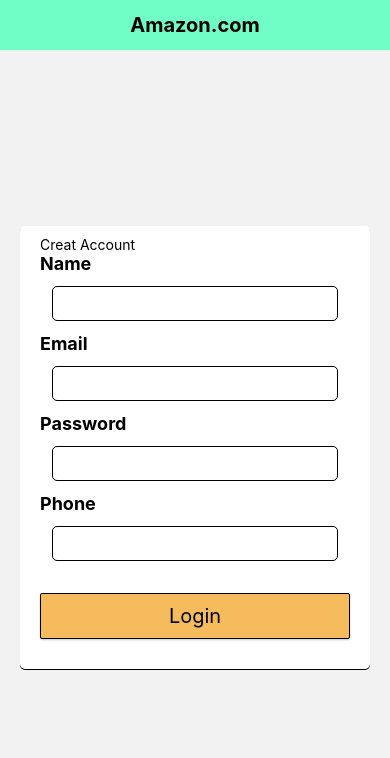
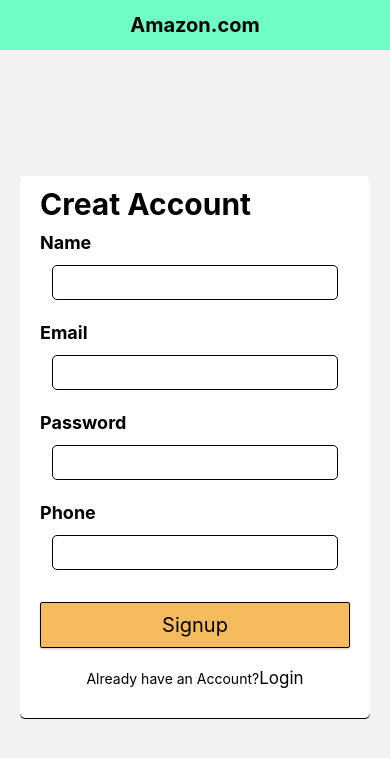
Before and after one commit to msarimhassan/Amazon-React-Native, a React Native app: screen / in a window 390 px wide. Both pictures are taken after a click on the element "Signup". Shown: the top 758 px of the page. Built offline with nearby package versions, Linux system fonts and the light colour scheme.

Commit message:
Develop Signup Form and Completed LoginScreen

```diff
--- a/src/components/Button.js
+++ b/src/components/Button.js
@@ -3,7 +3,7 @@
 
 const Button = ({text}) => {
     return <TouchableOpacity style={styles.container}>
-         <Text style={styles.btntext}>Login</Text>
+        <Text style={styles.btntext}>{text}</Text>
 </TouchableOpacity>;
 }
 
--- a/src/screens/auth/LoginForm.js
+++ b/src/screens/auth/LoginForm.js
@@ -1,8 +1,14 @@
 import React from 'react';
-import { View, StyleSheet, Text,TextInput,TouchableWithoutFeedback } from 'react-native';
-import { Colors } from '../../common';
-import { Button } from '../../components';
-const LoginForm = ({setIsActive,active}) => {
+import {
+  View,
+  StyleSheet,
+  Text,
+  TextInput,
+  TouchableWithoutFeedback,
+} from 'react-native';
+import {Colors} from '../../common';
+import {Button} from '../../components';
+const LoginForm = ({setIsActive, active}) => {
   return (
     <View style={styles.container}>
       <Text style={styles.title}>Sign-In</Text>
@@ -15,22 +21,24 @@
         <TextInput style={styles.input} />
       </View>
       <View style={{marginTop: 20}}>
-          <Button />
+        <Button text="Login" />
       </View>
       <View style={styles.info}>
         <Text>Dont have an Account?</Text>
-        <TouchableWithoutFeedback activeOpacity={0} onPress={()=>setIsActive(!active)}>
-          <Text style={{fontSize:17}}>Signup</Text>
+        <TouchableWithoutFeedback
+          activeOpacity={0}
+          onPress={() => setIsActive(!active)}>
+          <Text style={{fontSize: 17}}>Signup</Text>
         </TouchableWithoutFeedback>
       </View>
     </View>
   );
-}
+};
 
 const styles = StyleSheet.create({
   container: {
     backgroundColor: Colors.white,
-         borderRadius:5,
+    borderRadius: 5,
     paddingHorizontal: 20,
     paddingTop: 10,
     margin: 20,
@@ -48,27 +56,27 @@
     fontWeight: 'bold',
     fontSize: 18,
     color: '#000',
-      marginTop:10
+    marginTop: 10,
   },
   input: {
     height: 35,
-    marginVertical:12,
+    marginVertical: 12,
     borderWidth: 1,
     padding: 10,
-    borderRadius:5
+    borderRadius: 5,
   },
   title: {
     fontSize: 30,
     fontWeight: 'Bold',
-        color: "#000",
-    }
-    , info:{
+    color: '#000',
+  },
+  info: {
     display: 'flex',
     flexDirection: 'row',
     marginTop: 20,
     justifyContent: 'center',
-        alignItems:'center'
-    }
+    alignItems: 'center',
+  },
 });
 
 export default LoginForm;
--- a/src/screens/auth/LoginScreen.js
+++ b/src/screens/auth/LoginScreen.js
@@ -1,20 +1,20 @@
 import React, {useState} from 'react';
-import {
-  View,
-  StyleSheet,
-  ScrollView,
-} from 'react-native';
+import {View, StyleSheet, ScrollView} from 'react-native';
 
 import {Header} from '../../components';
 import LoginForm from './LoginForm';
 import SignupForm from './SignupForm';
 const LoginScreen = () => {
-    const [isactive, setIsActive] = useState(true);
+  const [isactive, setIsActive] = useState(true);
   return (
     <ScrollView contentContainerStyle={styles.container}>
       <Header />
       <View style={styles.container}>
-              {isactive ? <LoginForm setIsActive={setIsActive} active={isactive} /> : <SignupForm />}
+        {isactive ? (
+          <LoginForm setIsActive={setIsActive} active={isactive} />
+        ) : (
+          <SignupForm setIsActive={setIsActive} active={isactive} />
+        )}
       </View>
     </ScrollView>
   );
@@ -29,52 +29,3 @@
 });
 
 export default LoginScreen;
-
-{
-  /* Boxes for login and Signup */
-}
-{
-  /* <Text>Welcome</Text>
-        <View style={styles.box}>
-        <View style={styles.formbox}>
-        {/* Login */
-}
-{
-  /* <TouchableOpacity
-              style={styles.formtitle}
-              onPress={() =>isActive(true)}>
-              {/* radio */
-}
-{
-  /* <TouchableOpacity style={styles.radio}>
-                <TouchableOpacity style={styles.insideradio}></TouchableOpacity>
-              </TouchableOpacity>
-              <Text style={styles.title}>Create Account New to amazon?</Text>
-            </TouchableOpacity> */
-}
-{
-  /* {active?<LoginForm/>:null} */
-}
-{
-  /* Signup */
-}
-{
-  /* //     <TouchableOpacity */
-}
-{
-  /* //       style={styles.formtitle2}
-        //       onPress={() =>isActive(false)}>
-        //       {/* radio */
-}
-{
-  /* //       <TouchableOpacity style={styles.radio}>
-        //         <TouchableOpacity style={styles.insideradio}></TouchableOpacity>
-        //       </TouchableOpacity>
-        //       <Text style={styles.title}>Sign-In Already a customer?</Text>
-    //             </TouchableOpacity> */
-}
-{
-  /* {active?null:<SignupForm/>}
-                     </View>
-                    </View>  */
-}
--- a/src/screens/auth/SignupForm.js
+++ b/src/screens/auth/SignupForm.js
@@ -1,8 +1,14 @@
 import React from 'react';
-import { View, StyleSheet, Text, TextInput } from 'react-native';
-import { Colors } from '../../common';
-import { Button } from '../../components';
-const SignupForm = () => {
+import {
+  View,
+  StyleSheet,
+  Text,
+  TextInput,
+  TouchableWithoutFeedback,
+} from 'react-native';
+import {Colors} from '../../common';
+import {Button} from '../../components';
+const SignupForm = ({active, setIsActive}) => {
   return (
     <View style={styles.container}>
       <Text style={styles.title}>Creat Account</Text>
@@ -23,11 +29,19 @@
         <TextInput style={styles.input} />
       </View>
       <View style={{marginTop: 20}}>
-          <Button />
+        <Button text="Signup" />
+      </View>
+      <View style={styles.info}>
+        <Text>Already have an Account?</Text>
+        <TouchableWithoutFeedback
+          activeOpacity={0}
+          onPress={() => setIsActive(!active)}>
+          <Text style={{fontSize: 17}}>Login</Text>
+        </TouchableWithoutFeedback>
       </View>
     </View>
   );
-}
+};
 
 const styles = StyleSheet.create({
   container: {
@@ -41,12 +55,13 @@
     shadowOffset: {
       width: 0,
       height: 1,
-        }
+    },
   },
   label: {
     fontWeight: 'bold',
     fontSize: 18,
     color: '#000',
+    marginTop: 10,
   },
   input: {
     height: 35,
@@ -54,8 +69,19 @@
     borderWidth: 1,
     padding: 10,
     borderRadius: 5,
-        }
-
+  },
+  title: {
+    fontSize: 30,
+    fontWeight: 'Bold',
+    color: '#000',
+  },
+  info: {
+    display: 'flex',
+    flexDirection: 'row',
+    marginTop: 20,
+    justifyContent: 'center',
+    alignItems: 'center',
+  },
 });
 
 export default SignupForm;
```
Also changed, not shown: src/screens/auth/index.js (+3 -4 lines). Lines whose indentation alone changed are shown as unchanged.
